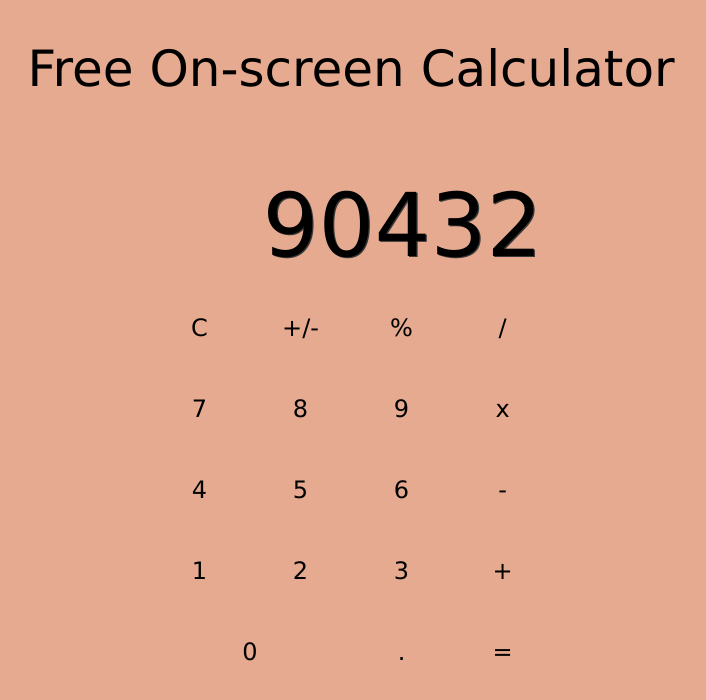
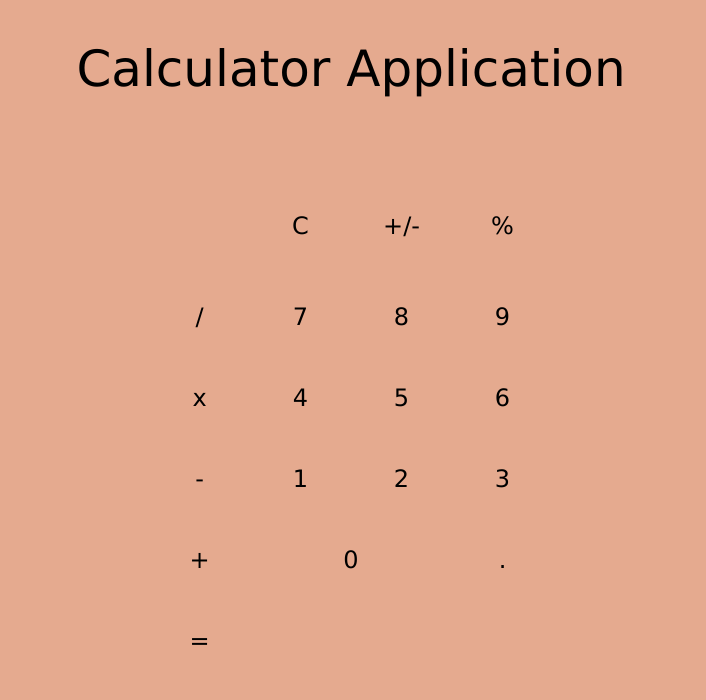
Before and after one commit to sitchdallas/on-screen-calculator, a plain HTML site: page index.html in a window 1280 px wide. Shown: the whole page, without its empty margins (289-995 px from the left). Drawn offline with Linux system fonts and the light colour scheme.

Commit message:
cleaned up HTML

```diff
--- a/index.html
+++ b/index.html
@@ -6,10 +6,10 @@
     <link rel="stylesheet" href="styles.css">
 </head>
 <body>
-    <p>Free On-screen Calculator</p>
+    <p>Calculator Application</p>
     <div class="container">
         <div class="calcContainer">
-            <div class="display">90432</div>
+            <div id="display"></div>
             <button class="clear">C</button>
             <button class="plusMinus">+/-</button>
             <button class="percent">%</button>
```
